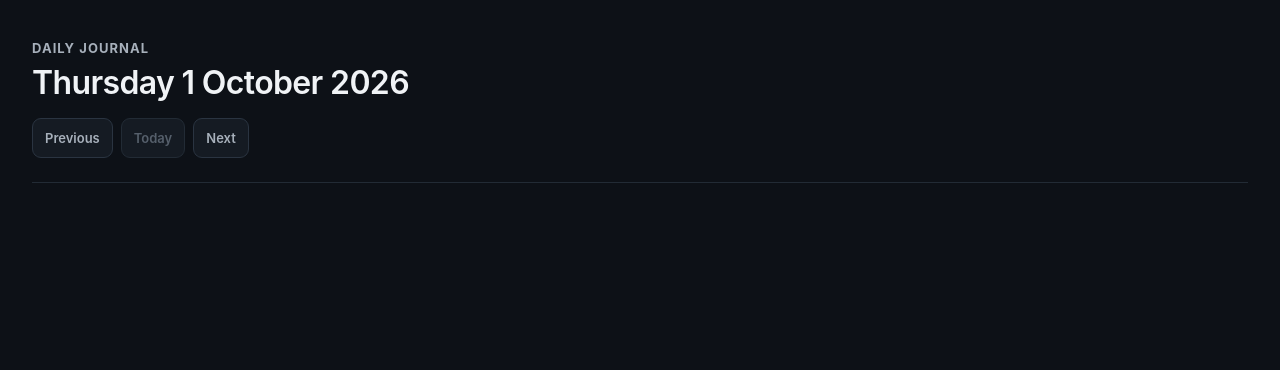
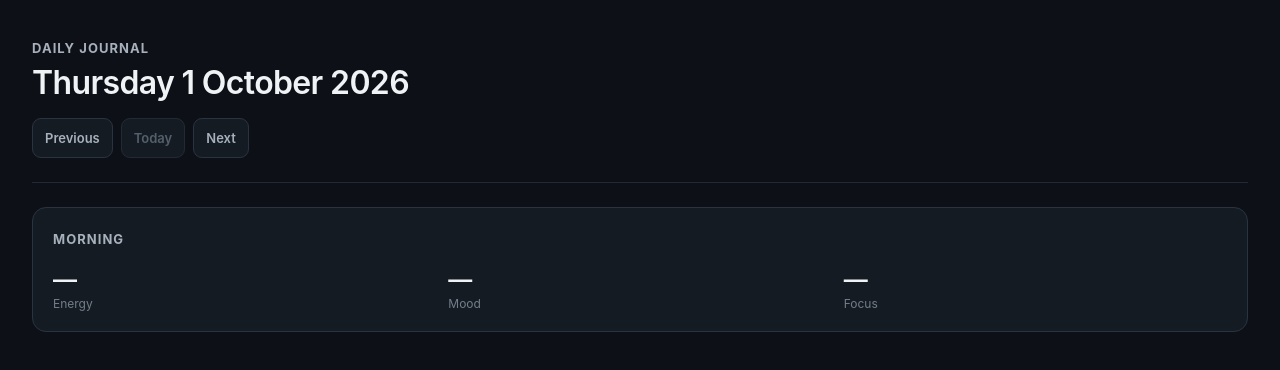
Before and after one commit to gvirco/daily-journal, a React (Vite) app: page / in a window 1280 px wide. Shown: the top 370 px of the page. Built offline with nearby package versions, Linux system fonts and the light colour scheme.

Commit message:
feat: add morning check-in

```diff
--- a/src/App.css
+++ b/src/App.css
@@ -67,6 +67,160 @@
   cursor: not-allowed;
 }
 
+.journal-dashboard {
+  display: grid;
+  grid-template-columns: repeat(auto-fit, minmax(240px, 1fr));
+  gap: var(--space-4);
+  padding-top: var(--space-6);
+}
+
+.morning-card {
+  display: block;
+  width: 100%;
+  padding: var(--card-padding);
+  color: var(--color-text);
+  text-align: left;
+  background: var(--color-surface);
+  border: var(--border-width) solid var(--color-border);
+  border-radius: var(--radius-card);
+  cursor: pointer;
+  font: inherit;
+  transition: background-color var(--transition-fast), border-color var(--transition-fast);
+}
+
+.morning-card:hover {
+  background: var(--color-surface-hover);
+  border-color: var(--color-accent);
+}
+
+.morning-card:focus-visible,
+.morning-modal-close:focus-visible,
+.rating-option:focus-visible {
+  outline: 2px solid var(--color-focus);
+  outline-offset: 2px;
+}
+
+.morning-card-title,
+.morning-modal-eyebrow {
+  color: var(--color-text-secondary);
+  font-size: var(--font-size-sm);
+  font-weight: 700;
+  letter-spacing: 0.08em;
+  text-transform: uppercase;
+}
+
+.morning-summary {
+  display: grid;
+  grid-template-columns: repeat(3, 1fr);
+  gap: var(--space-3);
+  margin-top: var(--space-5);
+}
+
+.morning-metric {
+  display: grid;
+  gap: var(--space-1);
+}
+
+.morning-metric-value {
+  color: var(--color-text);
+  font-size: var(--font-size-xl);
+  font-weight: 600;
+  line-height: 1;
+}
+
+.morning-metric-label {
+  color: var(--color-text-muted);
+  font-size: var(--font-size-xs);
+}
+
+.morning-modal-backdrop {
+  position: fixed;
+  inset: 0;
+  display: grid;
+  place-items: center;
+  padding: var(--space-4);
+  background: rgb(13 17 23 / 80%);
+}
+
+.morning-modal {
+  width: min(100%, var(--modal-width));
+  padding: var(--card-padding);
+  background: var(--color-surface-elevated);
+  border: var(--border-width) solid var(--color-border);
+  border-radius: var(--radius-card);
+}
+
+.morning-modal-header {
+  display: flex;
+  align-items: flex-start;
+  justify-content: space-between;
+  gap: var(--space-4);
+}
+
+.morning-modal-header h2 {
+  margin: var(--space-1) 0 0;
+  color: var(--color-text);
+  font-size: var(--font-size-xl);
+  line-height: 1.2;
+}
+
+.morning-modal-eyebrow {
+  margin: 0;
+}
+
+.morning-modal-close,
+.rating-option {
+  min-height: var(--control-height);
+  color: var(--color-text-secondary);
+  background: var(--color-surface);
+  border: var(--border-width) solid var(--color-border);
+  border-radius: var(--radius-control);
+  cursor: pointer;
+  font: inherit;
+  font-size: var(--font-size-sm);
+  font-weight: 600;
+  transition: background-color var(--transition-fast), border-color var(--transition-fast),
+    color var(--transition-fast);
+}
+
+.morning-modal-close {
+  padding: 0 var(--space-3);
+}
+
+.rating-control {
+  min-width: 0;
+  margin: var(--space-6) 0 0;
+  padding: 0;
+  border: 0;
+}
+
+.rating-control legend {
+  padding: 0;
+  color: var(--color-text);
+  font-size: var(--font-size-md);
+  font-weight: 600;
+}
+
+.rating-options {
+  display: grid;
+  grid-template-columns: repeat(10, minmax(0, 1fr));
+  gap: var(--space-2);
+  margin-top: var(--space-3);
+}
+
+.rating-option:hover,
+.morning-modal-close:hover {
+  color: var(--color-text);
+  background: var(--color-surface-hover);
+  border-color: var(--color-accent);
+}
+
+.rating-option[aria-pressed='true'] {
+  color: var(--color-text);
+  background: var(--color-accent);
+  border-color: var(--color-accent);
+}
+
 @media (max-width: 640px) {
   .journal-shell {
     padding: var(--space-6) var(--page-padding-mobile);
@@ -75,4 +229,17 @@
   .journal-date {
     font-size: var(--font-size-xl);
   }
+
+  .morning-modal-backdrop {
+    align-items: end;
+    padding: var(--space-2);
+  }
+
+  .morning-modal {
+    padding: var(--space-4);
+  }
+
+  .rating-options {
+    grid-template-columns: repeat(5, minmax(0, 1fr));
+  }
 }
--- a/src/App.tsx
+++ b/src/App.tsx
@@ -1,5 +1,7 @@
 import { useState } from 'react'
+import type { DailyJournalEntry, MorningJournal, Rating10 } from './domain/DailyJournalEntry'
 import './App.css'
+import { getJournalEntry, saveJournalEntry } from './services/journalStorage'
 
 function getCurrentLocalDate() {
   const now = new Date()
@@ -24,14 +26,41 @@ function toDateInputValue(date: Date) {
 
 function App() {
   const [selectedDate, setSelectedDate] = useState(getCurrentLocalDate)
+  const [journalEntry, setJournalEntry] = useState<DailyJournalEntry | null>(() =>
+    getJournalEntry(toDateInputValue(getCurrentLocalDate())),
+  )
+  const [isMorningOpen, setIsMorningOpen] = useState(false)
   const today = getCurrentLocalDate()
+  const selectedDateValue = toDateInputValue(selectedDate)
   const formattedDate = new Intl.DateTimeFormat('en-GB', {
     weekday: 'long',
     day: 'numeric',
     month: 'long',
     year: 'numeric',
   }).format(selectedDate)
-  const isToday = toDateInputValue(selectedDate) === toDateInputValue(today)
+  const isToday = selectedDateValue === toDateInputValue(today)
+
+  function selectDate(date: Date) {
+    setSelectedDate(date)
+    setJournalEntry(getJournalEntry(toDateInputValue(date)))
+    setIsMorningOpen(false)
+  }
+
+  function updateMorningRating(field: keyof MorningJournal, rating: Rating10) {
+    const updatedEntry: DailyJournalEntry = {
+      ...(journalEntry ?? { date: selectedDateValue }),
+      date: selectedDateValue,
+      morning: {
+        ...journalEntry?.morning,
+        [field]: rating,
+      },
+    }
+
+    saveJournalEntry(updatedEntry)
+    setJournalEntry(updatedEntry)
+  }
+
+  const morning = journalEntry?.morning
 
   return (
     <main className="journal-shell">
@@ -44,14 +73,14 @@ function App() {
           <button
             className="date-navigation-button"
             type="button"
-            onClick={() => setSelectedDate((date) => addCalendarDays(date, -1))}
+            onClick={() => selectDate(addCalendarDays(selectedDate, -1))}
           >
             Previous
           </button>
           <button
             className="date-navigation-button"
             type="button"
-            onClick={() => setSelectedDate(getCurrentLocalDate())}
+            onClick={() => selectDate(getCurrentLocalDate())}
             disabled={isToday}
           >
             Today
@@ -59,12 +88,87 @@ function App() {
           <button
             className="date-navigation-button"
             type="button"
-            onClick={() => setSelectedDate((date) => addCalendarDays(date, 1))}
+            onClick={() => selectDate(addCalendarDays(selectedDate, 1))}
           >
             Next
           </button>
         </nav>
       </header>
+
+      <section className="journal-dashboard" aria-label="Journal entry">
+        <button
+          className="morning-card"
+          type="button"
+          onClick={() => setIsMorningOpen(true)}
+          aria-haspopup="dialog"
+        >
+          <span className="morning-card-title">Morning</span>
+          <span className="morning-summary">
+            <span className="morning-metric">
+              <span className="morning-metric-value">{morning?.energy ?? '—'}</span>
+              <span className="morning-metric-label">Energy</span>
+            </span>
+            <span className="morning-metric">
+              <span className="morning-metric-value">{morning?.mood ?? '—'}</span>
+              <span className="morning-metric-label">Mood</span>
+            </span>
+            <span className="morning-metric">
+              <span className="morning-metric-value">{morning?.focus ?? '—'}</span>
+              <span className="morning-metric-label">Focus</span>
+            </span>
+          </span>
+        </button>
+      </section>
+
+      {isMorningOpen && (
+        <div className="morning-modal-backdrop">
+          <section
+            className="morning-modal"
+            role="dialog"
+            aria-modal="true"
+            aria-labelledby="morning-modal-title"
+          >
+            <div className="morning-modal-header">
+              <div>
+                <p className="morning-modal-eyebrow">Morning check-in</p>
+                <h2 id="morning-modal-title">How do you feel today?</h2>
+              </div>
+              <button
+                className="morning-modal-close"
+                type="button"
+                onClick={() => setIsMorningOpen(false)}
+                aria-label="Close Morning check-in"
+              >
+                Close
+              </button>
+            </div>
+
+            {(['energy', 'mood', 'focus'] as const).map((field) => (
+              <fieldset className="rating-control" key={field}>
+                <legend>{field[0].toUpperCase() + field.slice(1)}</legend>
+                <div className="rating-options">
+                  {Array.from({ length: 10 }, (_, index) => {
+                    const rating = (index + 1) as Rating10
+                    const isSelected = morning?.[field] === rating
+
+                    return (
+                      <button
+                        className="rating-option"
+                        type="button"
+                        key={rating}
+                        onClick={() => updateMorningRating(field, rating)}
+                        aria-pressed={isSelected}
+                      >
+                        {rating}
+                      </button>
+                    )
+                  })}
+                </div>
+              </fieldset>
+            ))}
+          </section>
+        </div>
+      )}
     </main>
   )
 }
```
